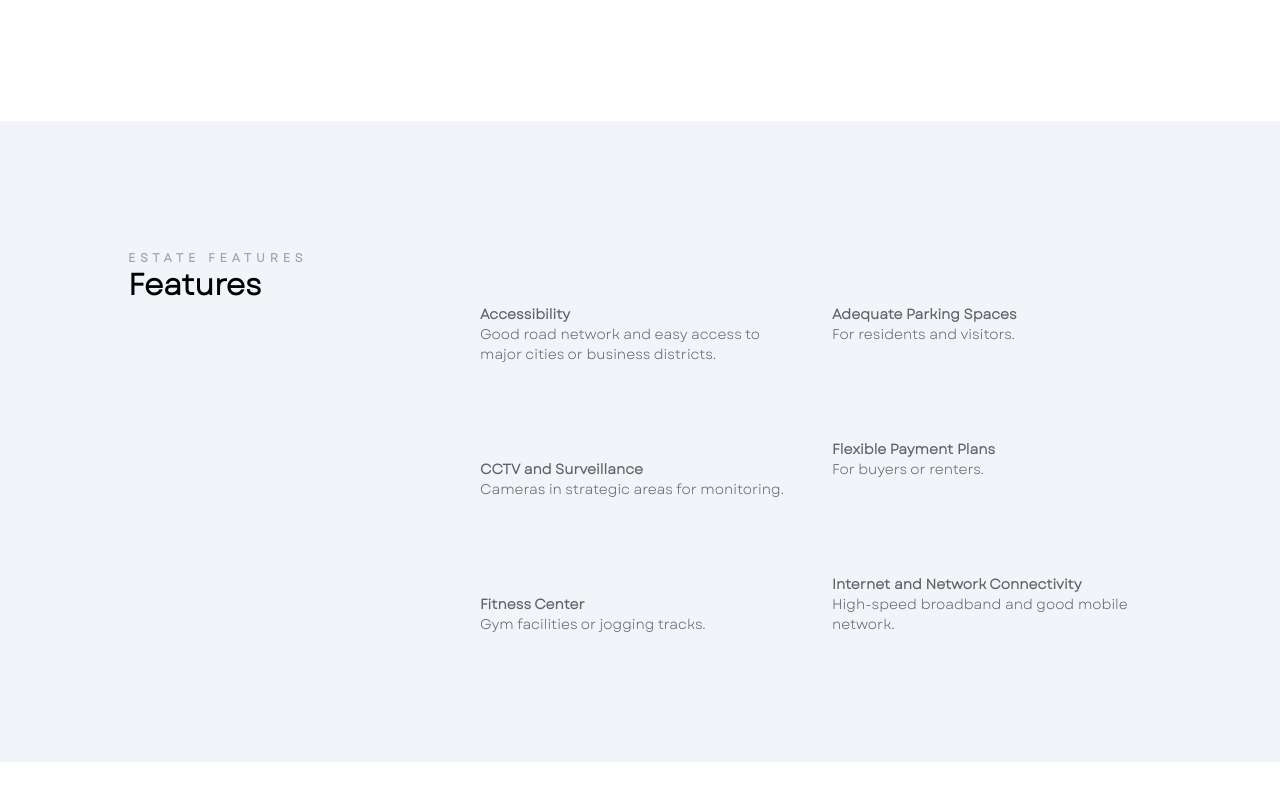
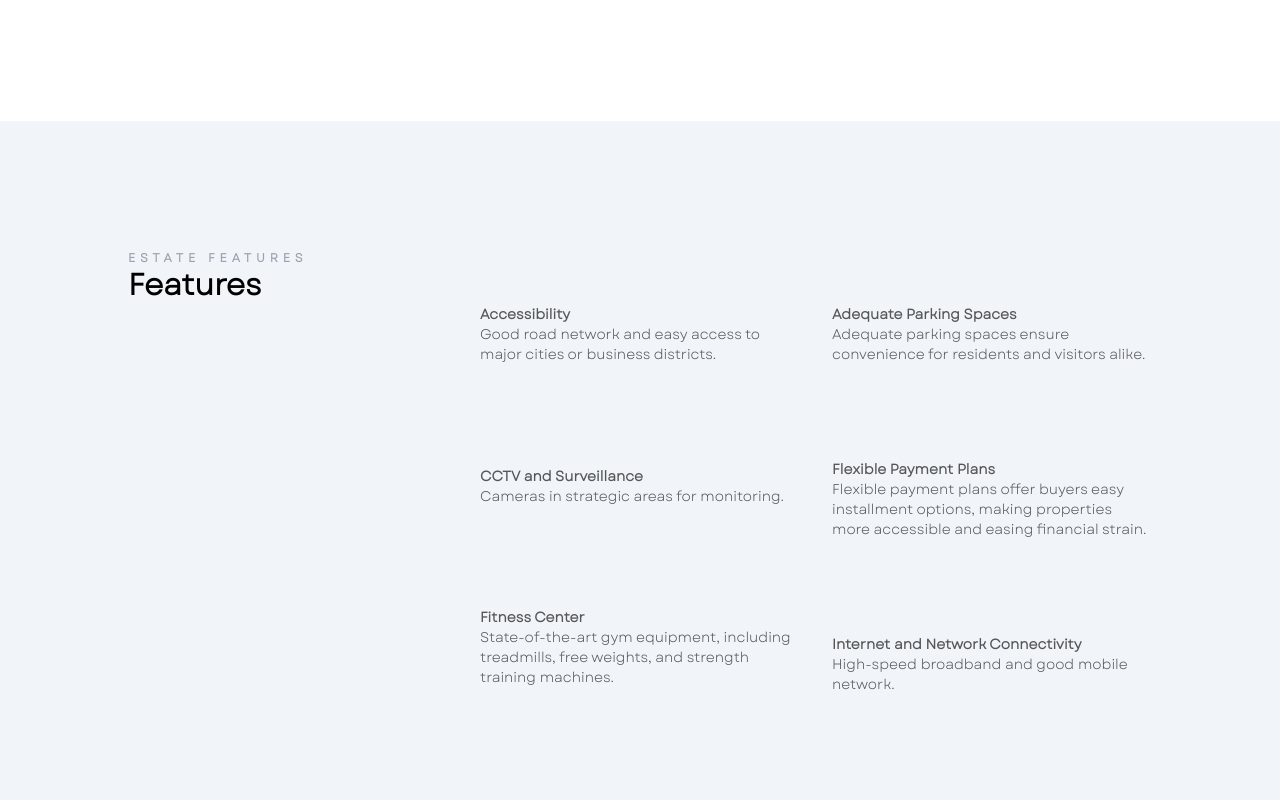
Before and after one commit to victorNwosu-Edusive/akar-estates, a React (Vite) app: page / in a window 1280 px wide. Shown: the part 820-1620 px from the top of the page. Before the commit the page ends 1582 px from the top, so only its background shows below. Built offline with nearby package versions, Linux system fonts and the light colour scheme; some icons are missing.

Commit message:
added small text to the icons

```diff
--- a/src/App.jsx
+++ b/src/App.jsx
@@ -45,7 +45,7 @@ function App() {
         <p className="text-3xl md:text-2xl lg:text-3xl font-primary font-bold">Features</p>
         </div>
 
-        <div className='grid gap-10 text-black/60'>
+        <div className='grid gap-10 text-black/65'>
           <div>
             <Icon icon="circum:map" className='text-3xl md:text-5xl lg:text-5xl' />
             <p className='text-sm font-bold'>Accessibility</p>
@@ -61,21 +61,21 @@ function App() {
           <div>
           <Icon icon="fluent-mdl2:weights" className='text-3xl md:text-5xl lg:text-5xl'/>
             <p className='text-sm font-bold'>Fitness Center</p>
-            <p className='text-sm'>Gym facilities or jogging tracks.</p>
+            <p className='text-sm'>State-of-the-art gym equipment, including treadmills, free weights, and strength training machines.</p>
           </div>
         </div>
 
-        <div className='grid gap-10 text-black/60'>
+        <div className='grid gap-10 text-black/65'>
           <div>
           <Icon icon="fluent:vehicle-car-parking-48-regular" className='text-3xl md:text-5xl lg:text-5xl'/>
           <p className='text-sm font-bold'>Adequate Parking Spaces</p>
-          <p className='text-sm'>For residents and visitors.</p>
+          <p className='text-sm'>Adequate parking spaces ensure convenience for residents and visitors alike. </p>
           </div>
 
           <div>
           <Icon icon="fluent:payment-48-regular" className='text-3xl md:text-5xl lg:text-5xl'/>
           <p className='text-sm font-bold'>Flexible Payment Plans</p>
-          <p className='text-sm'>For buyers or renters.</p>
+          <p className='text-sm'>Flexible payment plans offer buyers easy installment options, making properties more accessible and easing financial strain.</p>
           </div>
 
           <div>
```
